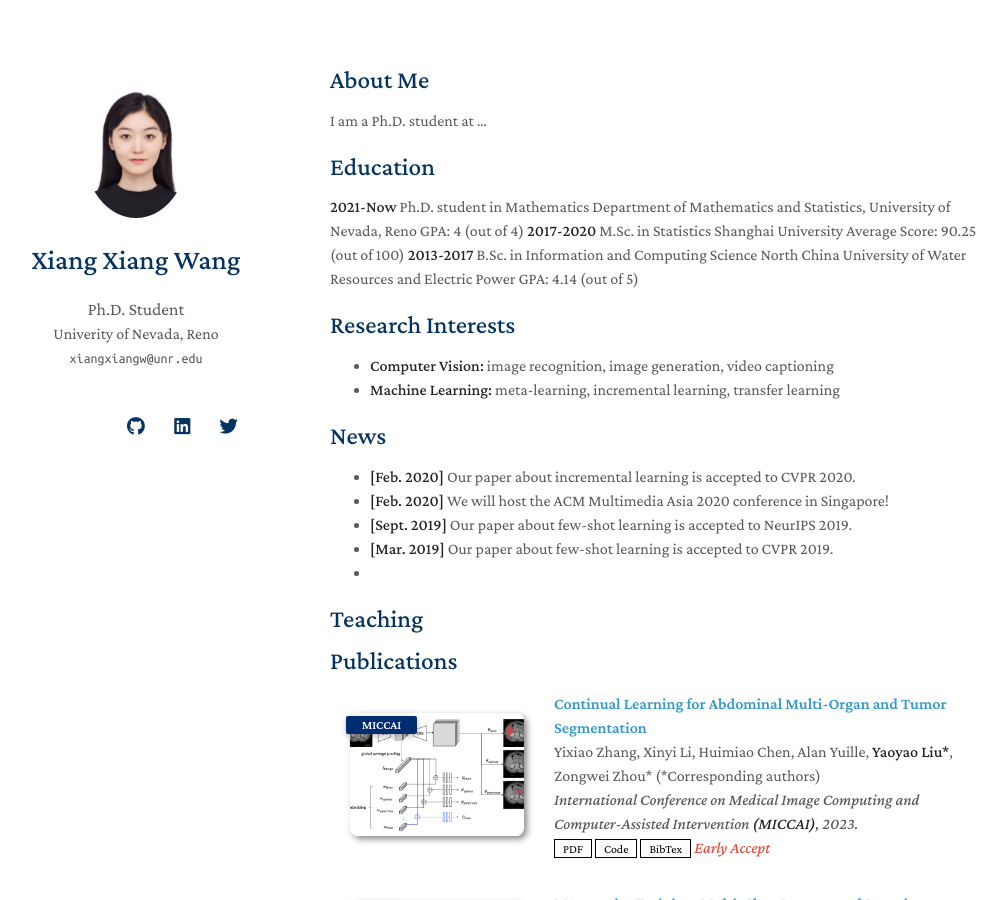
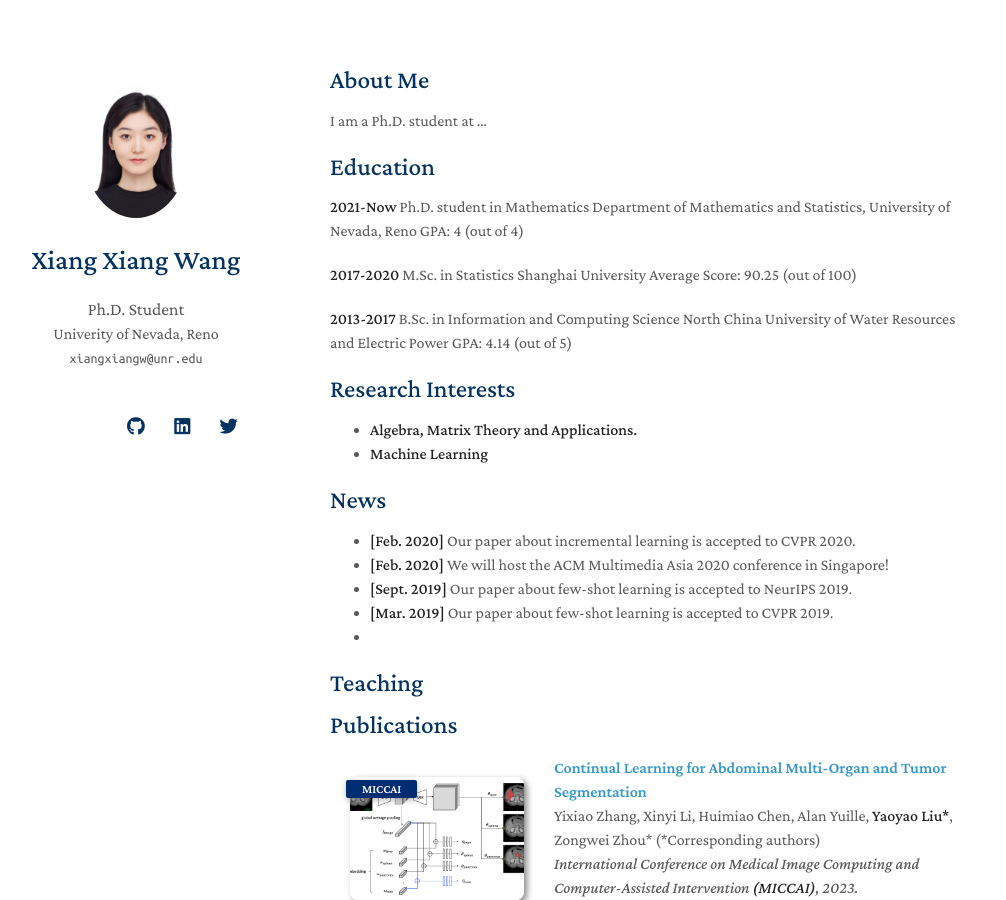
Before and after one commit to yaoyao-liu/minimal-light, a Jekyll site: the page built from index.md, in a window 1280 px wide and 900 px high. Shown: the whole window, without its empty margins (140-1146 px from the left). Built offline with Jekyll 4.4.1, drawn with Linux system fonts in a browser that asks for light colours; nearby versions of some CDN libraries; a style sheet for code colours, icons or effects is not loaded; our own code applies the rules of GitHub Pages for plain Markdown files.

Commit message:
Update index.md

```diff
--- a/index.md
+++ b/index.md
@@ -11,9 +11,11 @@
 **2021-Now**	Ph.D. student in Mathematics
 Department of Mathematics and Statistics, University of Nevada, Reno
 GPA: 4 (out of 4)
+
 **2017-2020** M.Sc. in Statistics
 Shanghai University
 Average Score: 90.25 (out of 100)
+
 **2013-2017**	B.Sc. in Information and Computing Science
 North China University of Water Resources and Electric Power
 GPA: 4.14 (out of 5)
@@ -21,8 +23,8 @@
 
 ## Research Interests
 
-- **Computer Vision:** image recognition, image generation, video captioning
-- **Machine Learning:** meta-learning, incremental learning, transfer learning
+- **Algebra, Matrix Theory and Applications.**
+- **Machine Learning**
 
 ## News
 
```
